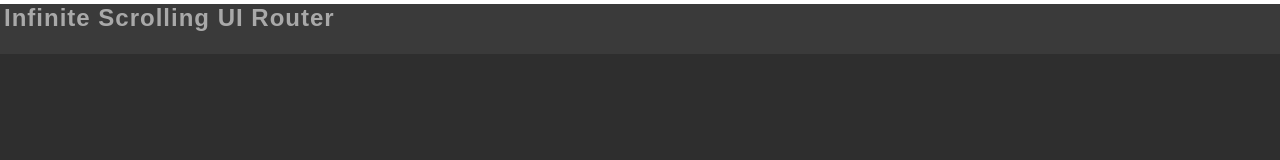
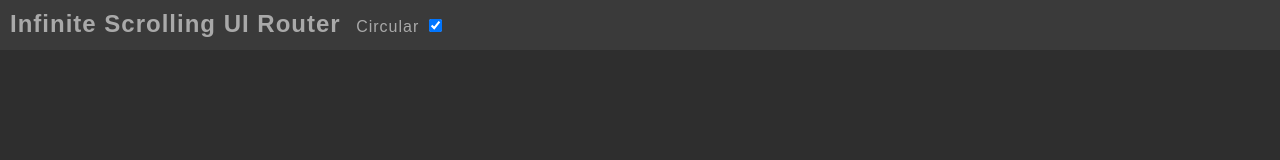
Before and after one commit to jchull/infinite-ui-scroller, a website: page app/index.html in a window 1280 px wide. Drawn offline with nearby package versions, Linux system fonts and the light colour scheme; some packages are replaced by stand-ins of ours.

Commit message:
Cleaned up sample app style, added checkbox to control circular state to demo feature, added toolbar styling

```diff
--- a/app/app.css
+++ b/app/app.css
@@ -12,11 +12,28 @@ html, body {
   overflow: hidden;
 }
 
+h2 {
+  margin: 10px;
+}
+
+
+
 
 div[ui-view="main"] {
   height: 100%;
   width: 100%;
-  position: relative;
+  position: absolute;
   background-color: #3a3a3a;
   letter-spacing: 1px;
 }
+
+
+.toolbar {
+}
+
+
+
+.toolbar>div  {
+  color: #A9A9A9;
+  display: inline-block;
+}
--- a/app/index.html
+++ b/app/index.html
@@ -6,7 +6,7 @@
 <head>
   <meta charset="utf-8">
   <meta http-equiv="X-UA-Compatible" content="IE=edge">
-  <title>My AngularJS App</title>
+  <title>Sample Infinite UI Scroller</title>
   <meta name="description" content="">
   <meta name="viewport" content="width=device-width, initial-scale=1">
   <link rel="stylesheet" href="app.css">
--- a/app/views/main/main.html
+++ b/app/views/main/main.html
@@ -1,2 +1,14 @@
-<h2 style="color: #A9A9A9;margin:4px;">Infinite Scrolling UI Router</h2>
-<infinite-scroller states="ctrl.states" circular="false"></infinite-scroller>
+<div class="toolbar">
+  <div>
+    <h2>Infinite Scrolling UI Router</h2>
+  </div>
+  <div>
+    <label for="circularCheckbox">Circular</label>
+    <input id="circularCheckbox"
+           type="checkbox"
+           ng-model="ctrl.circular"/>
+  </div>
+</div>
+<infinite-scroller states="ctrl.states"
+                   circular="ctrl.circular">
+</infinite-scroller>
--- a/app/views/main/main.js
+++ b/app/views/main/main.js
@@ -8,5 +8,6 @@ angular.module('myApp.main', ['coderado.infiniteUiScroller'])
   ctrl.states = [
     "views.robots", "views.cats", "views.future", "views.view4", "views.view5"
   ];
+  ctrl.circular = true;
 
 }]);
```
